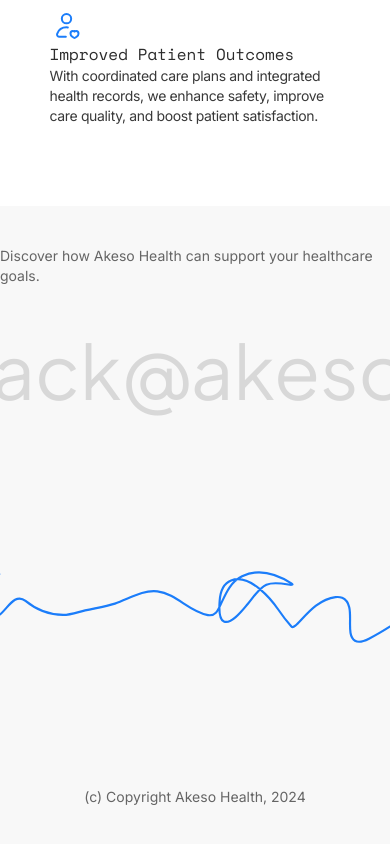
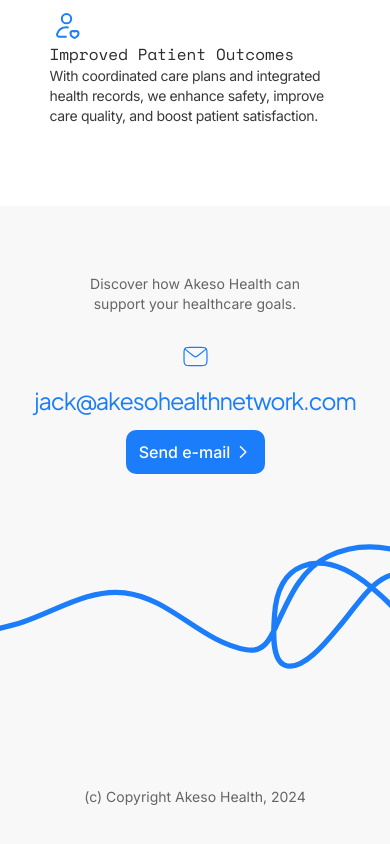
Before and after one commit to Feranmiola/AkesoHealth, a Next.js app: page / in a window 390 px wide. Shown: the part 5401-6245 px from the top of the page. Built offline with nearby package versions, Linux system fonts and the light colour scheme.

Commit message:
"Added new icons and layout for mobile footer, updated existing footer layout and styles"

```diff
--- a/src/Components/Footer.tsx
+++ b/src/Components/Footer.tsx
@@ -5,6 +5,9 @@
 import MailIcon from './Icons/MailIcon'
 import DotIcon from './Icons/DotIcon'
 import Footerline from './Icons/Footerline'
+import FooterLineSmall from './Icons/FooterLineSmall'
+import MailIconSmall from './Icons/MailIconSmall'
+import ForwardIcon from './Icons/ForwardIcon'
 
 const Footer = () => {
     const [isHovered, setIsHovered] = useState(false)
@@ -64,11 +67,30 @@
             variants={containerVariants}
         >
             <motion.div className='flex flex-col items-center justify-center w-full space-y-7' variants={containerVariants}>
-                <motion.p className='text-[#656565] text-sm font-inter-var' variants={itemVariants}>
+                <motion.p className='text-[#656565] text-sm font-inter-var max-md:hidden' variants={itemVariants}>
                     Discover how Akeso Health can support your healthcare goals.
                 </motion.p>
+                <motion.p className='text-[#656565] text-sm md:hidden text-center font-inter-var' variants={itemVariants}>
+                    Discover how Akeso Health can <br />support your healthcare goals.
+                </motion.p>
+                <div className='md:hidden flex flex-col items-center justify-center space-y-3'>
+                    <MailIconSmall />
+
+                    <p className='text-[#1B7DFA] tracking-tighter text-[23.46px] font-plus-jakarta'>
+                        jack@akesohealthnetwork.com
+                    </p>
+
+                    <motion.div
+                        className="bg-blue rounded-[10px] w-[139px] h-[44px] flex flex-row space-x-1 items-center justify-center cursor-pointer"
+                        whileHover={{ scale: 1.05 }}
+                        whileTap={{ scale: 0.95 }}
+                    >
+                        <p className="text-white font-medium text-base">Send e-mail</p>
+                        <ForwardIcon />
+                    </motion.div>
+                </div>
                 <motion.div
-                    className='relative w-full overflow-hidden'
+                    className='relative w-full overflow-hidden max-md:hidden'
                     variants={itemVariants}
                 >
                     <motion.div
@@ -88,8 +110,12 @@
                 </motion.div>
             </motion.div>
 
-            <motion.div className='w-full' variants={itemVariants}>
+            <motion.div className='w-full max-md:hidden' variants={itemVariants}>
                 <Footerline />
+            </motion.div>
+
+            <motion.div className='w-full md:hidden' variants={itemVariants}>
+                <FooterLineSmall />
             </motion.div>
 
             <motion.p className='text-[#656565] text-sm font-inter-var' variants={itemVariants}>
--- /dev/null
+++ b/src/Components/Icons/FooterLineSmall.tsx
@@ -0,0 +1,14 @@
+import React from 'react'
+
+const FooterLineSmall = () => {
+    return (
+        <div className="w-full overflow-hidden">
+            <svg width="430" height="173" viewBox="0 0 430 173" fill="none" xmlns="http://www.w3.org/2000/svg">
+                <path d="M-328.724 117.288C-327.119 109.265 -315.731 100.097 -311.089 94.0301C-293.56 71.1194 -274.552 47.6456 -262.4 21.3164C-262.059 20.5772 -252.883 2.11187 -257.799 7.64259C-270.684 22.1376 -277.45 43.7899 -282.208 62.0821C-285.163 73.4446 -293.079 93.7845 -286.297 105.276C-278.197 119.001 -260.227 109.374 -251.665 101.953C-235.284 87.7559 -217.123 51.974 -193.009 71.7943C-166.547 93.544 -136.987 105.531 -102.276 105.531C-83.9348 105.531 -67.0233 98.5635 -49.3703 94.5413C-25.3293 89.0636 -1.35175 85.9832 22.1933 78.1839C55.1652 67.2619 88.6043 44.5472 124.683 48.7917C170.342 54.1633 200.923 97.8882 246.341 105.787C263.599 108.788 269.747 95.6354 276.244 81.7621C288.743 55.0753 300.079 25.8839 328.383 12.2431C369.315 -7.4828 411.472 6.61198 447.23 29.3673C455.509 34.6355 442.134 32.569 439.818 32.1787C424.197 29.5458 402.088 26.2408 387.04 32.6899C368.902 40.4634 354.393 64.6918 342.057 78.9506C332.418 90.0922 303.931 129.203 284.678 121.122C270.522 115.18 273.775 83.1581 274.455 71.7943C275.679 51.3485 281.256 30.5879 302.058 22.3387C327.068 12.421 352.518 27.6484 371.322 43.1688C413.262 77.7859 410.706 93.3158 447.23 133.36C458.369 145.572 494.826 69.2535 553.3 62.5499C558.703 61.9305 564.344 62.2202 569.356 64.3301C606.245 79.859 573.271 151.507 600.358 167.729C610.591 173.857 623.42 168.257 634.042 162.831C682.889 137.881 710.226 116.922 759.299 82.7844" stroke="#1B7DFA" stroke-width="5.21654" stroke-linecap="round" />
+            </svg>
+
+        </div>
+    )
+}
+
+export default FooterLineSmall
--- /dev/null
+++ b/src/Components/Icons/MailIconSmall.tsx
@@ -0,0 +1,12 @@
+import React from 'react'
+
+const MailIconSmall = () => {
+    return (
+        <svg width="29" height="29" viewBox="0 0 29 29" fill="none" xmlns="http://www.w3.org/2000/svg">
+            <path d="M25.2643 6.90114L16.7955 13.8302C15.4602 14.9228 13.5398 14.9228 12.2045 13.8302L3.73564 6.90114M25.2643 6.90114C25.3846 7.06301 25.4916 7.23539 25.5841 7.41678C25.9792 8.19221 25.9792 9.20731 25.9792 11.2375V17.7625C25.9792 19.7927 25.9792 20.8078 25.5841 21.5832C25.2365 22.2653 24.682 22.8199 23.9999 23.1674C23.2244 23.5625 22.2094 23.5625 20.1792 23.5625H8.82083C6.79064 23.5625 5.77554 23.5625 5.00011 23.1674C4.31803 22.8199 3.76347 22.2653 3.41593 21.5832C3.02083 20.8078 3.02083 19.7927 3.02083 17.7625V11.2375C3.02083 9.20731 3.02083 8.19221 3.41593 7.41678C3.50836 7.23539 3.61543 7.06301 3.73564 6.90114M25.2643 6.90114C24.9325 6.45437 24.5006 6.08772 23.9999 5.8326C23.2244 5.4375 22.2094 5.4375 20.1792 5.4375H8.82083C6.79064 5.4375 5.77554 5.4375 5.00011 5.8326C4.49942 6.08772 4.06745 6.45437 3.73564 6.90114" stroke="#1B7DFA" stroke-width="1.20833" stroke-linecap="round" stroke-linejoin="round" />
+        </svg>
+
+    )
+}
+
+export default MailIconSmall
```
